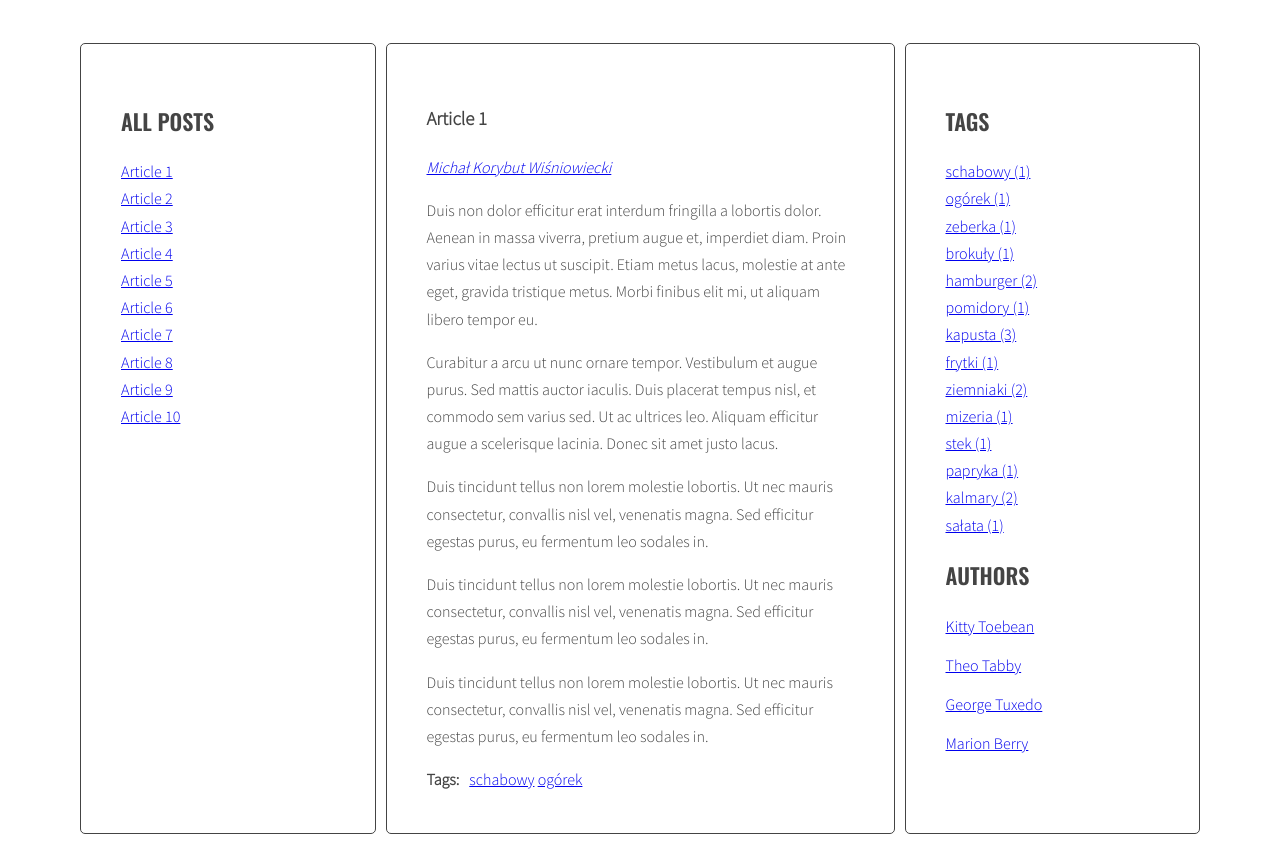
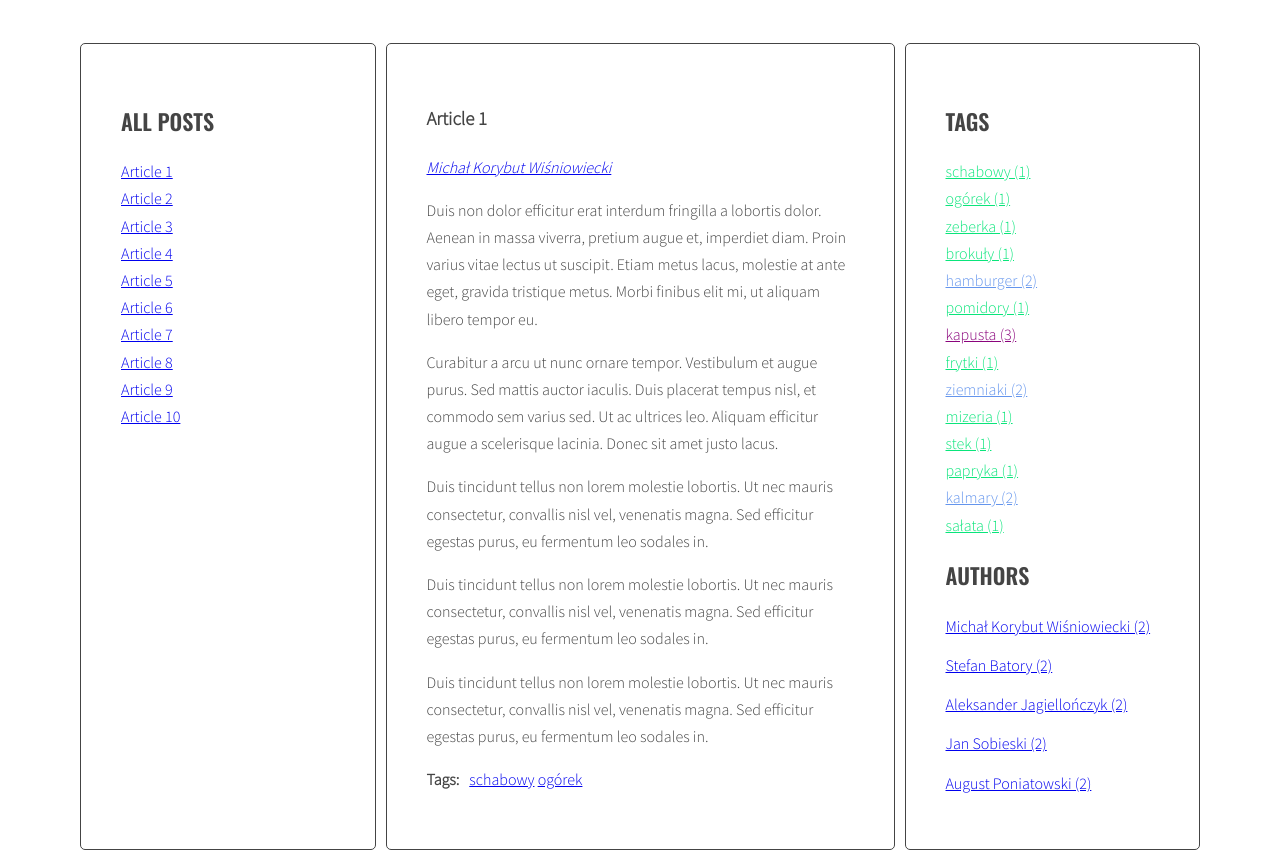
Before and after one commit to MarcinDraus/javascript-blog, a website: page index.html in a window 1280 px wide. Shown: the part 200-1058 px from the top of the page. Drawn offline with nearby package versions, Linux system fonts and the light colour scheme.

Commit message:
7.3 AuthorList

```diff
--- a/js/script.js
+++ b/js/script.js
@@ -8,7 +8,7 @@
   const optTagsListSelector = '.tags.list';
   const optCloudClassCount = '5';
   const optCloudClassPrefix = 'tag-size-';
-  const optAuthorsListSelector = '.list.author';
+  const optAuthorsListSelector = '.list.authors';
 
 const titleClickHandler = function(event){
 event.preventDefault();
@@ -306,9 +306,12 @@ const authorClickHandler = function(event){
     for (let tag in allTags) {
       //[> [NEW] generate code of a link and add it to allTagsHTML <]
       const tagLinkHTML =
-        '<li><a href="#tag-' +
+        `<li><a class=" ${calculateTagClass(
+          allTags[tag],
+          tagsParams
+        )}" href="#tag-` +
         tag +
-        '"<span>' +
+        '"><span>' +
         tag +
         " (" +
         allTags[tag] +
@@ -370,7 +373,7 @@ const authorClickHandler = function(event){
 
 
  const generateAutors2 = function(){
-//const optAuthorsListSelector = '.list.author';
+//const optAuthorsListSelector = '.list.authors';
  /* [NEW] create a new variable allAuthors with an empty array */
  let allAuthors = {};
 /* find all articles */
@@ -399,33 +402,52 @@ const articles = document.querySelectorAll(optArticleSelector);
     } else {
     allAuthors[articleAuthor]++;
     }
-
   /* END LOOP: for each tag */
   }
   /* [NEW] find list of tags in right column */
-  const authorList = document.querySelector('list authors');
+  const authorList = document.querySelector(optAuthorsListSelector/*'.list.authors'*/);
   //authorList.innerHTML = html
    //[> [NEW] create variable for all links HTML code <]
    let allAuthorsHTML = "";
-
    //[> [NEW] START LOOP: for each tag in allTags: <]
     for (let author in allAuthors) {
       //[> [NEW] generate code of a link and add it to allTagsHTML <]
       const authorLinkHTML =
         '<li><a href="#tagAuthor-' +
-        articleAuthor +
-        '"<span>' +
-        articleAuthor +
+        author +
+        '"><span>' +
+        author +
         " (" +
-        allAuthors[articleAuthor] +
+        allAuthors[author] +
         ")" +
         "</span></a></li>";
         allAuthorsHTML += authorLinkHTML;
-
       //[> [NEW] END LOOP: for each tag in allTags: <]
     }
-
     //[>[NEW] add HTML from allTagsHTML to tagList <]
     authorList.innerHTML = allAuthorsHTML;
   }
   generateAutors2();
+
+const authorClickHandler2 = function (event){
+event.preventDefault();
+const clickedElement = this;
+const href = clickedElement.getAttribute('href');
+const tagAuthor = href.replace('#tagAuthor-', '');
+const allAuthorLinks = document.querySelectorAll('a.active[href^="#tagAuthor-"]')
+    for(let allAuthorLink of allAuthorLinks){
+      allAuthorLink.classList.remove("active");
+    }
+  const authorLinksHref = document.querySelectorAll('a[href="' + href + '"]');
+    for(let authorLinkHref of authorLinksHref){
+      authorLinkHref.classList.add("active");
+    }
+generateTitleLinks('[data-author="' + tagAuthor + '"]');
+}
+const addClickListenersToAuthors2 = function(){
+const authorlinks = document.querySelectorAll('.list.authors a');
+  for(let authorlink of authorlinks){
+    authorlink.addEventListener('click', authorClickHandler2);
+  }
+};
+addClickListenersToAuthors2();
--- a/sass/style.scss
+++ b/sass/style.scss
@@ -119,3 +119,16 @@ body {
     margin: 0 10px 0 0;
   }
 }
+/*Tags*/
+    .tag-size-1  {
+      color:rgb(10, 229, 123);
+    }
+    .tag-size-2 {
+      color:rgb(190, 184, 7);
+    }
+    .tag-size-3 {
+      color:cornflowerblue
+    }
+    .tag-size-5 {
+      color:rgb(138, 4, 124)
+    }
```
Also changed, not shown: css/style.css, 1 other file.
